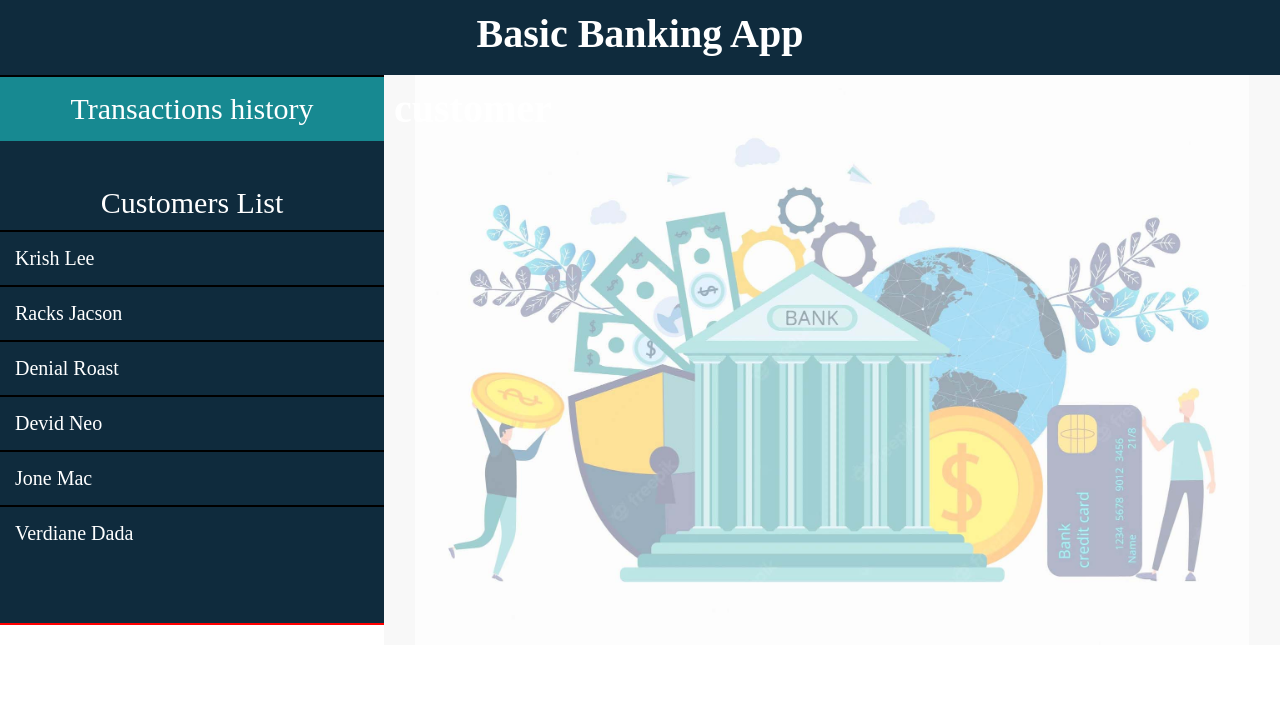
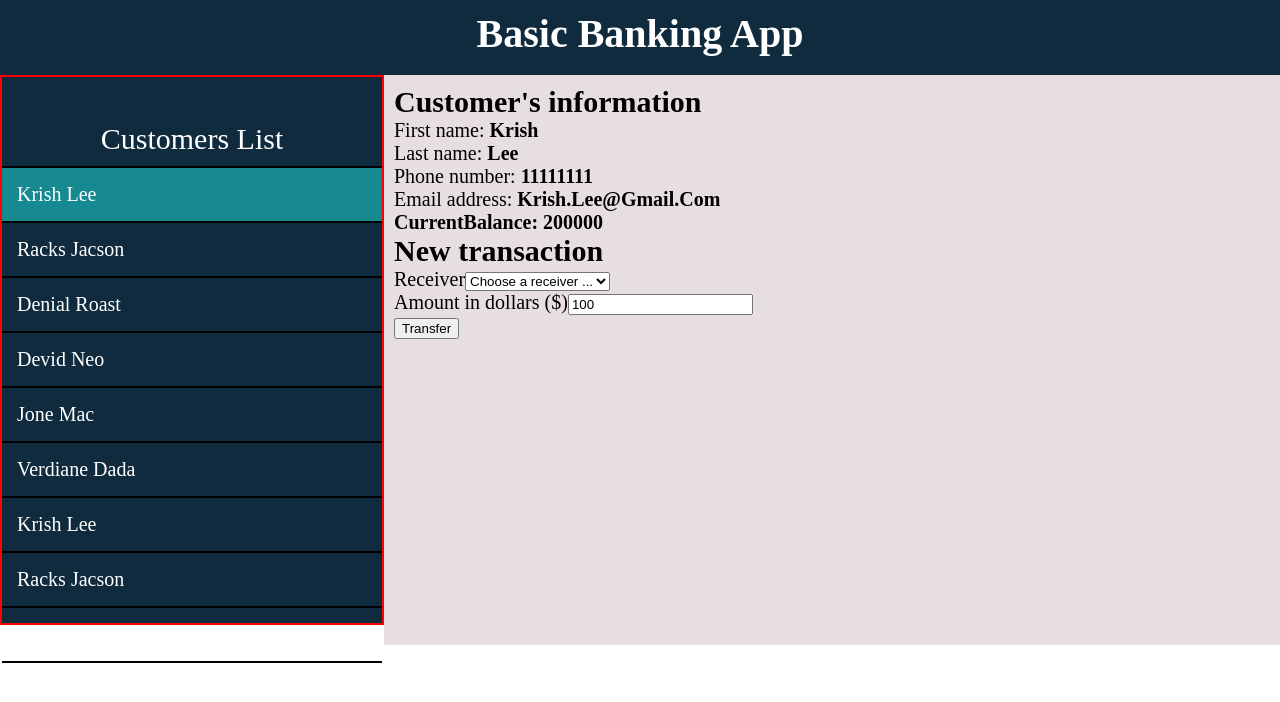
Before and after one commit to verdianeDada/basic-banking-system, a React (Create React App) app: page / in a window 1280 px wide. Shown: the top 702 px of the page. Built offline with nearby package versions, Linux system fonts and the light colour scheme.

Commit message:
almost done with functional part HTML, JS

```diff
--- a/package.json
+++ b/package.json
@@ -16,8 +16,7 @@
     "start": "react-scripts start",
     "build": "react-scripts build",
     "test": "react-scripts test",
-    "eject": "react-scripts eject",
-    "server": "json-server -p3001 --watch db.json"
+    "eject": "react-scripts eject"
   },
   "eslintConfig": {
     "extends": [
--- a/src/App.js
+++ b/src/App.js
@@ -1,4 +1,4 @@
-import { useState } from 'react'
+import { useState, useEffect } from 'react'
 import Header from './components/Header'
 import Footer from './components/Footer'
 import SideBar from './components/SideBar'
@@ -6,10 +6,10 @@ import CustomerDetails from './components/CustomerDetails'
 
 
 const App = () => {
-  const  [customers, setCustomers] = useState(
+  const [customers, setCustomers] = useState(
     [
       {
-        Id: 1,
+        id: 1,
         firstName: "Krish",
         lastName: "Lee",
         phone: 11111111,
@@ -17,7 +17,7 @@ const App = () => {
         currentBalance: 200000
       },
       {
-        Id: 2,
+        id: 2,
         firstName: "racks",
         lastName: "jacson",
         phone: 2222222,
@@ -25,7 +25,7 @@ const App = () => {
         currentBalance: 200000
       },
       {
-        Id: 3,
+        id: 3,
         firstName: "denial",
         lastName: "roast",
         phone: 33333333,
@@ -33,7 +33,7 @@ const App = () => {
         currentBalance: 200000
       },
       {
-        Id: 4,
+        id: 4,
         firstName: "devid",
         lastName: "neo",
         phone: 44444444,
@@ -41,7 +41,7 @@ const App = () => {
         currentBalance: 200000
       },
       {
-        Id: 5,
+        id: 5,
         firstName: "jone",
         lastName: "mac",
         phone: 55555555,
@@ -49,72 +49,108 @@ const App = () => {
         currentBalance: 200000
       },
       {
-        Id: 6,
+        id: 6,
         firstName: "verdiane",
         lastName: "dada",
         phone: 66666666,
         email: "dada.verdiane@gmail.com",
         currentBalance: 200000
       },
-      // {
-      //   Id: 7,
-      //   firstName: "Krish",
-      //   lastName: "Lee",
-      //   phone: 11111111,
-      //   email: "krish.lee@gmail.com",
-      //   currentBalance: 200000
-      // },
-      // {
-      //   Id: 8,
-      //   firstName: "racks",
-      //   lastName: "jacson",
-      //   phone: 2222222,
-      //   email: "racks.jacson@gmail.com",
-      //   currentBalance: 200000
-      // },
-      // {
-      //   Id: 9,
-      //   firstName: "denial",
-      //   lastName: "roast",
-      //   phone: 33333333,
-      //   email: "denial.roast@gmail.com",
-      //   currentBalance: 200000
-      // },
-      // {
-      //   Id: 10,
-      //   firstName: "devid",
-      //   lastName: "neo",
-      //   phone: 44444444,
-      //   email: "devid.neo@gmail.com",
-      //   currentBalance: 200000
-      // },
-      // {
-      //   Id: 11,
-      //   firstName: "jone",
-      //   lastName: "mac",
-      //   phone: 55555555,
-      //   email: "jone.mac@gmail.com",
-      //   currentBalance: 200000
-      // },
-      // {
-      //   Id: 12,
-      //   firstName: "verdiane",
-      //   lastName: "dada",
-      //   phone: 66666666,
-      //   email: "dada.verdiane@gmail.com",
-      //   currentBalance: 200000
-      // }
+      {
+        id: 7,
+        firstName: "Krish",
+        lastName: "Lee",
+        phone: 11111111,
+        email: "krish.lee@gmail.com",
+        currentBalance: 200000
+      },
+      {
+        id: 8,
+        firstName: "racks",
+        lastName: "jacson",
+        phone: 2222222,
+        email: "racks.jacson@gmail.com",
+        currentBalance: 200000
+      },
+      {
+        id: 9,
+        firstName: "denial",
+        lastName: "roast",
+        phone: 33333333,
+        email: "denial.roast@gmail.com",
+        currentBalance: 200000
+      },
+      {
+        id: 10,
+        firstName: "devid",
+        lastName: "neo",
+        phone: 44444444,
+        email: "devid.neo@gmail.com",
+        currentBalance: 200000
+      },
+      {
+        id: 11,
+        firstName: "jone",
+        lastName: "mac",
+        phone: 55555555,
+        email: "jone.mac@gmail.com",
+        currentBalance: 200000
+      },
+      {
+        id: 12,
+        firstName: "verdiane",
+        lastName: "dada",
+        phone: 66666666,
+        email: "dada.verdiane@gmail.com",
+        currentBalance: 200000
+      }
     ]
   )
-  const [transfers, setTransfers] = useState([])
-  const [selectedCustomer, SetSelectedCustomer] = useState()
-  const [welcome, setWelcome] = useState(true)
 
+  useEffect(() => {
+    // setting the selected customer whose details should be viewed
+
+    // console.log(selected)
+  }, [])
+  let selected = customers.length > 0 ? customers[0] : { id: -1 }
+  const [selectedCustomer, setSelectedCustomer] = useState(selected)
+  const [receiverId, setReceiverId] = useState()
+  const [amount, setAmount] = useState(100)
+
+  const transfer = (e) => {
+    e.preventDefault()
+    const receiver = customers.find(c => c.id === receiverId)
+    console.log(receiverId)
+
+
+    if (receiver) {
+      console.log(`lets tranfer ${amount} to ${receiver.firstName}`)
+      const newSenderBalance = selectedCustomer.currentBalance - amount
+      const newReceiverBalance = receiver.currentBalance + amount
+      setCustomers(customers.map(customer => {
+        // selectedCustomer = sender
+
+        if (customer.id === receiverId) {
+
+          return { ...customer, currentBalance: newReceiverBalance }
+        }
+        else if (customer.id === selectedCustomer.id)
+          return { ...customer, currentBalance: newSenderBalance }
+        else
+          return customer
+      }))
+      setSelectedCustomer({ ...selectedCustomer, currentBalance: newSenderBalance })
+      // setReceiverId()
+      alert(`Successful transfer of ${amount} to ${receiver.firstName} ${receiver.lastName}`)
+    }
+    else
+      alert("Operation failed! This receiver is not longer a customer of this bank")
+  }
   return (
     <>
       <Header />
-      <SideBar customers={customers} />
-      <CustomerDetails welcome={welcome} />
+      <SideBar setReceiverId={setReceiverId} selectedCustomer={selectedCustomer} setSelectedCustomer={setSelectedCustomer} customers={customers} />
+      <CustomerDetails amount={amount} setAmount={setAmount} receiverId={receiverId} setReceiverId={setReceiverId} transfer={transfer} selectedCustomer={selectedCustomer} customers={customers} />
       <Footer />
     </>
   )
--- a/src/components/CustomerDetails.js
+++ b/src/components/CustomerDetails.js
@@ -1,10 +1,47 @@
 
-const  CustomerDetails = () => {
+const CustomerDetails = ({ selectedCustomer, customers, transfer, amount, setAmount, receiverId, setReceiverId }) => {
     return (
         <div id="customer-details">
-            <h1>customer</h1>
+            {selectedCustomer.id === -1
+                ? <div><h2>Not Customers Yet! Please add some</h2></div>
+                : <div>
+                    <h2>Customer's information</h2>
+                    <div className="customer-info">
+                        <p>First name: <strong>{selectedCustomer.firstName}</strong></p>
+                        <p>Last name: <strong>{selectedCustomer.lastName}</strong></p>
+                        <p>Phone number: <strong>{selectedCustomer.phone}</strong></p>
+                        <p>Email address: <strong>{selectedCustomer.email}</strong></p>
+                        <p><strong>currentBalance: {selectedCustomer.currentBalance}</strong></p>
+                    </div>
+                    <h2>New transaction</h2>
+                    <div>
+                        <form onSubmit={transfer}>
+                            <div>
+                                <label htmlFor="receiver">Receiver</label>
+                                <select defaultValue="" required value={receiverId}  onChange={(e) =>setReceiverId(parseInt(e.target.value))} id="receiver">
+                                <option disabled value="" >Choose a receiver ...</option>
+                                    {
+                                        customers.map(customer => {
+                                        if (customer.id !== selectedCustomer.id)
+                                            return <option value={customer.id} key={customer.id} >{`${customer.firstName} ${customer.lastName}`}</option>
+                                        else
+                                            return null;
+                                    })}
+                                </select>
+                            </div>
+                            <div>
+                                <label htmlFor="amount">Amount in dollars ($)</label>
+                                <input type="number" value={amount} onChange={(e) => setAmount(e.target.value)} id="amount" step="50" />
+                            </div>
+                            <div>
+                                <button type="submit">Transfer</button>
+                            </div>
+                        </form>
+                    </div>
+                </div>
+            }
         </div>
     )
 }
 
- export default CustomerDetails
+export default CustomerDetails
--- a/src/components/SideBar.js
+++ b/src/components/SideBar.js
@@ -1,10 +1,13 @@
-const  SideBar= ({customers}) => {
+const  SideBar= ({customers, setSelectedCustomer, selectedCustomer }) => {
     return (
         <div id="sidebar">
-            <div className="name title selected"> Transactions history</div>
             <p className="title" style={{paddingTop:45}}> Customers List</p>
             <div id="customers-list">
-                {customers.map( customer => <div key={customer.id} className="name"><p>{customer.firstName} {customer.lastName}</p></div>)}
+                {customers.map( customer =>
+                     <div key={customer.id.toString()} className={customer.id===selectedCustomer.id ? "name selected":"name"}
+                        onClick = {()=> {setSelectedCustomer(customer)}}>
+                        <p>{customer.firstName} {customer.lastName}</p>
+                     </div>)}
             </div>
         </div>
     )
--- a/src/index.css
+++ b/src/index.css
@@ -1,9 +1,10 @@
-a, abbr, acronym, address, applet, article, aside, audio, b, big, blockquote, body, canvas, caption, center, cite, code, dd, del, details, dfn, div, dl, dt, em, embed, fieldset, figcaption, figure, footer, form, h1, h2, h3, h4, h5, h6, header, hgroup, html, i, iframe, img, ins, kbd, label, legend, li, mark, menu, nav, object, ol, output, p, pre, q, ruby, s, samp, section, small, span, strike, strong, sub, summary, sup, table, tbody, td, tfoot, th, thead, time, tr, tt, u, ul, var, video {
+a, abbr, acronym, address, applet, article, aside, audio, b, big, blockquote, body, canvas, caption, center, cite, code, dd, del, s, dfn, div, dl, dt, em, embed, fieldset, figcaption, figure, footer, form, h1, h2, h3, h4, h5, h6, header, hgroup, html, i, iframe, img, ins, kbd, label, legend, li, mark, menu, nav, object, ol, output, p, pre, q, ruby, s, samp, section, small, span, strike, strong, sub, summary, sup, table, tbody, td, tfoot, th, thead, time, tr, tt, u, ul, var, video {
     margin: 0;
     padding: 0;
     border: 0;
     /* font: inherit; */
 }
+
 body{
     font-size: 20px;
     color: #fff;
@@ -15,7 +16,7 @@ body{
     grid-template-areas:
         "header"
         "sidebar"
-        "details"
+        "s"
         "footer";
 }
 
@@ -36,7 +37,7 @@ body{
 #sidebar {
     grid-area: sidebar;
     background-color: #0f2b3d;
-    border-bottom: red 2px solid;
+    border: red 2px solid;
 }
 #sidebar .title{
     Padding: 10px;
@@ -46,16 +47,29 @@ body{
 #customers-list{
     overflow-y: scroll;
     height: 100%;
+    scrollbar-color: red yellow;
 }
 #customer-details {
-    grid-area: details;
-    background-image: url('../public/background-2.jpg');
-    background-color: #f8f8f8;
+    grid-area: s;
+    /* background-image: url('../public/background-2.jpg'); */
+    /* background-color: #f8f8f8;
     background-repeat: no-repeat;
     background-size: contain;
-    background-position: center;
+    background-position: center; */
+    background-color: rgb(231, 223, 223);
     padding: 10px;
     height: 100%;
+    color: black;
+}
+#customer-details strong{
+    text-transform: capitalize;
+    size: 1.3em
+}
+#customer-details input {
+    text-transform: capitalize;
+}
+.customer-info{
+
 }
 #sidebar .name{
     padding: 15px;
@@ -88,13 +102,13 @@ body{
     font-size: 20px;
     margin: 10px 0;
 }
-@media (min-width : 600px){
+@media (min-width : 730px){
     #root {
         grid-template-columns: 30% 70%;
         grid-template-rows: 75px 550px 100px;
         grid-template-areas:
             "header header"
-            "sidebar details"
+            "sidebar s"
             "footer footer";
     }
     #header{
```
Also changed, not shown: 1 other file (tests, documents, lock files or other folders).
